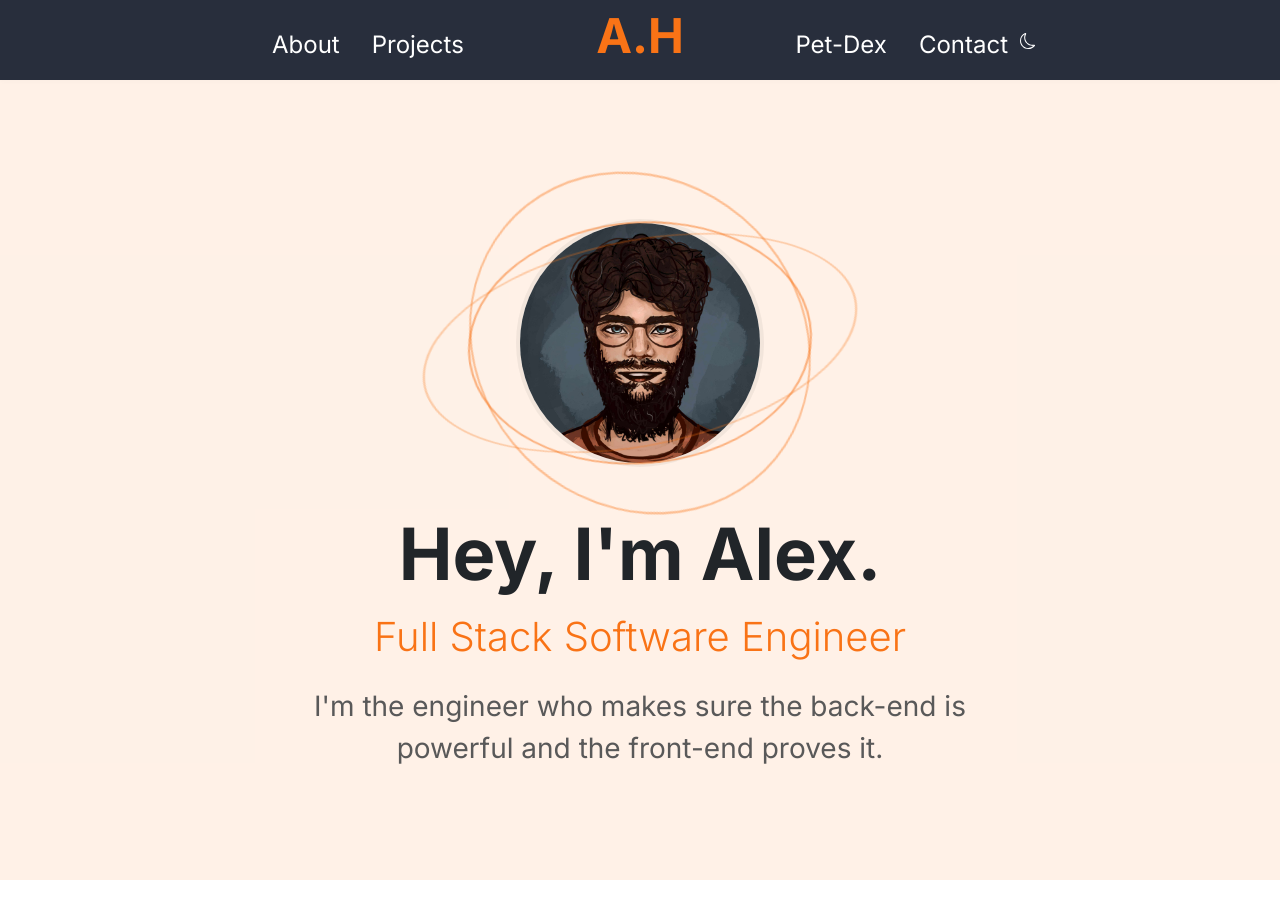
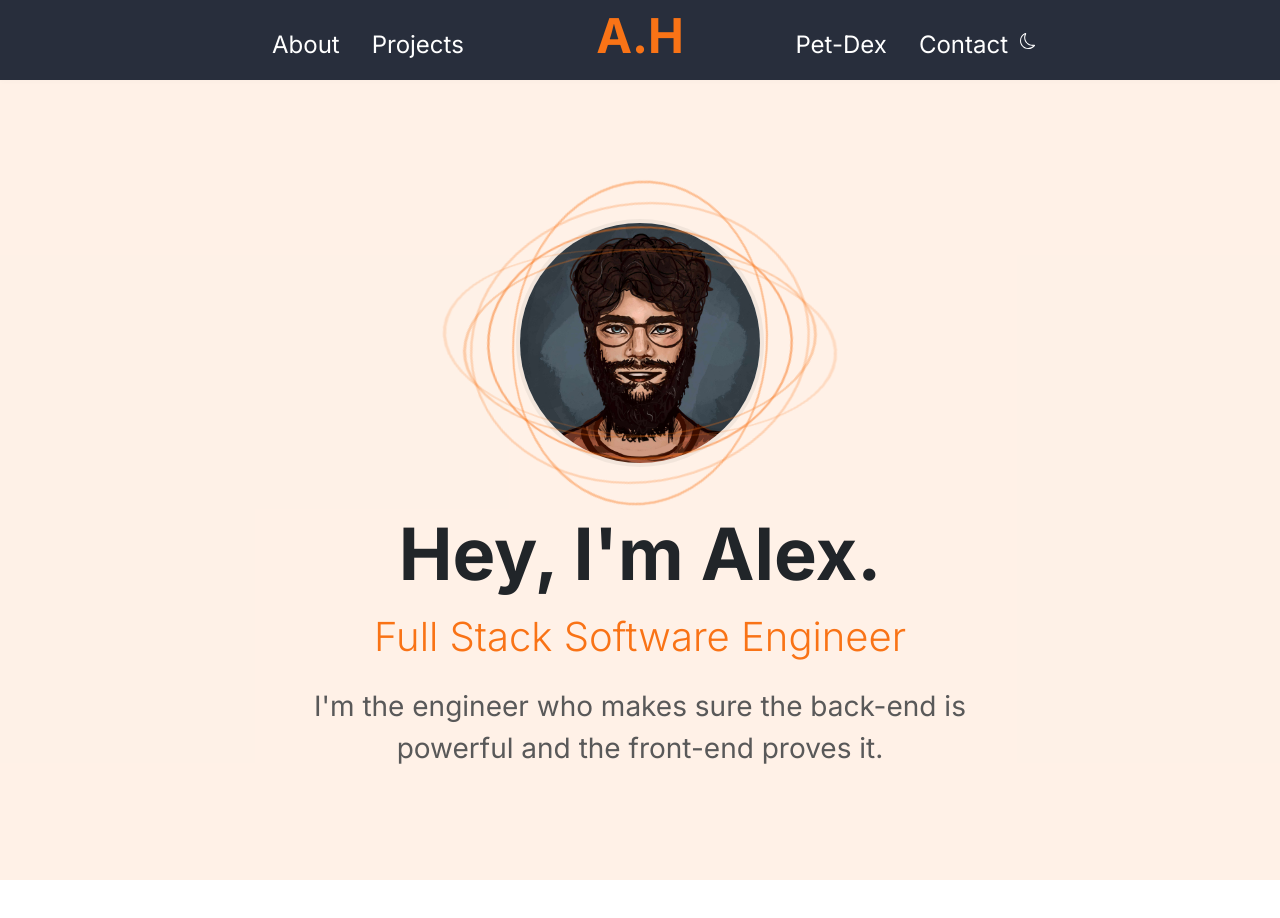
Before and after one commit to mistahoward/mistahoward.github.io, a Preact app in the folder frontend/: page / in a window 1280 px wide. Shown: the top 918 px of the page. Built offline with nearby package versions, Linux system fonts and the light colour scheme; no server answers.

Commit message:
feat: adding more rings - probably swapping to particles though...

```diff
--- a/frontend/src/components/Hero.tsx
+++ b/frontend/src/components/Hero.tsx
@@ -4,6 +4,8 @@ export const Hero = () => (
 			<div className="hero-portrait-ring ring1"></div>
 			<div className="hero-portrait-ring ring3"></div>
 			<div className="hero-portrait-ring ring4"></div>
+			<div className="hero-portrait-ring ring5"></div>
+			<div className="hero-portrait-ring ring6"></div>
 			<img src="/portrait.jpg" alt="Hand-drawn portrait of Alex" loading="lazy" />
 		</div>
 	</section>
--- a/frontend/src/main.scss
+++ b/frontend/src/main.scss
@@ -268,33 +268,53 @@ html *:not(.nav-link, .btn, .form-control, .form-select, .dropdown-menu, .modal,
 }
 
 .hero-portrait-ring.ring1 {
-	width: 320px;
-	height: 260px;
+	width: 260px;
+	height: 250px;
 	opacity: 0.5;
 	border-style: solid;
 	border-width: 2.5px;
-	transform: translate(-50%, -50%) scaleX(1.18) scaleY(0.93) rotate(-8deg);
+	transform: translate(-50%, -50%) scaleX(1.08) scaleY(0.93) rotate(-8deg);
 	animation: ring-flow1 6s ease-in-out infinite alternate;
 }
 
 .hero-portrait-ring.ring3 {
-	width: 350px;
-	height: 295px;
+	width: 255px;
+	height: 265px;
 	opacity: 0.4;
 	border-style: solid;
 	border-width: 2px;
-	transform: translate(-50%, -50%) scaleX(1.03) scaleY(1.21) rotate(34deg);
+	transform: translate(-50%, -50%) scaleX(0.92) scaleY(1.08) rotate(47deg);
 	animation: ring-flow3 8s ease-in-out infinite alternate;
 }
 
 .hero-portrait-ring.ring4 {
-	width: 380px;
-	height: 240px;
+	width: 270px;
+	height: 235px;
 	opacity: 0.3;
 	border-style: solid;
 	border-width: 2.5px;
-	transform: translate(-50%, -50%) scaleX(1.35) scaleY(0.78) rotate(-58deg);
+	transform: translate(-50%, -50%) scaleX(1.15) scaleY(0.85) rotate(-33deg);
 	animation: ring-flow4 10s ease-in-out infinite alternate;
+}
+
+.hero-portrait-ring.ring5 {
+	width: 250px;
+	height: 275px;
+	opacity: 0.25;
+	border-style: solid;
+	border-width: 2px;
+	transform: translate(-50%, -50%) scaleX(0.88) scaleY(1.15) rotate(92deg);
+	animation: ring-flow5 12s ease-in-out infinite alternate;
+}
+
+.hero-portrait-ring.ring6 {
+	width: 275px;
+	height: 245px;
+	opacity: 0.18;
+	border-style: solid;
+	border-width: 2.5px;
+	transform: translate(-50%, -50%) scaleX(1.12) scaleY(0.90) rotate(-70deg);
+	animation: ring-flow6 16s ease-in-out infinite alternate;
 }
 
 @keyframes ring-rotate {
@@ -308,23 +328,36 @@ html *:not(.nav-link, .btn, .form-control, .form-select, .dropdown-menu, .modal,
 }
 
 @keyframes ring-flow1 {
-	0% { transform: translate(-50%, -50%) scaleX(1.08) scaleY(0.93) rotate(-8deg); }
-	30% { transform: translate(-50%, -50%) scaleX(1.13) scaleY(0.89) rotate(-12deg); }
-	60% { transform: translate(-50%, -50%) scaleX(1.05) scaleY(0.97) rotate(-4deg); }
-	100% { transform: translate(-50%, -50%) scaleX(1.08) scaleY(0.93) rotate(-8deg); }
+	0% { transform: translate(-50%, -50%) scaleX(1.18) scaleY(0.93) rotate(-8deg); }
+	30% { transform: translate(-50%, -50%) scaleX(1.28) scaleY(0.85) rotate(-18deg); }
+	60% { transform: translate(-50%, -50%) scaleX(1.10) scaleY(1.01) rotate(2deg); }
+	100% { transform: translate(-50%, -50%) scaleX(1.18) scaleY(0.93) rotate(-8deg); }
 }
 
 @keyframes ring-flow3 {
-	0% { transform: translate(-50%, -50%) scaleX(1.03) scaleY(1.11) rotate(14deg); }
-	40% { transform: translate(-50%, -50%) scaleX(1.08) scaleY(1.05) rotate(10deg); }
-	70% { transform: translate(-50%, -50%) scaleX(0.98) scaleY(1.15) rotate(18deg); }
-	100% { transform: translate(-50%, -50%) scaleX(1.03) scaleY(1.11) rotate(14deg); }
+	0% { transform: translate(-50%, -50%) scaleX(1.03) scaleY(1.21) rotate(34deg); }
+	40% { transform: translate(-50%, -50%) scaleX(1.18) scaleY(1.05) rotate(20deg); }
+	70% { transform: translate(-50%, -50%) scaleX(0.98) scaleY(1.25) rotate(38deg); }
+	100% { transform: translate(-50%, -50%) scaleX(1.03) scaleY(1.21) rotate(34deg); }
 }
 
 @keyframes ring-flow4 {
-	0% { transform: translate(-50%, -50%) scaleX(1.15) scaleY(0.88) rotate(-18deg); }
-	50% { transform: translate(-50%, -50%) scaleX(1.20) scaleY(0.83) rotate(-22deg); }
-	100% { transform: translate(-50%, -50%) scaleX(1.15) scaleY(0.88) rotate(-18deg); }
+	0% { transform: translate(-50%, -50%) scaleX(1.35) scaleY(0.78) rotate(-58deg); }
+	50% { transform: translate(-50%, -50%) scaleX(1.50) scaleY(0.70) rotate(-72deg); }
+	100% { transform: translate(-50%, -50%) scaleX(1.35) scaleY(0.78) rotate(-58deg); }
+}
+
+@keyframes ring-flow5 {
+	0% { transform: translate(-50%, -50%) scaleX(1.22) scaleY(1.15) rotate(75deg); }
+	35% { transform: translate(-50%, -50%) scaleX(1.32) scaleY(1.05) rotate(60deg); }
+	80% { transform: translate(-50%, -50%) scaleX(1.10) scaleY(1.25) rotate(90deg); }
+	100% { transform: translate(-50%, -50%) scaleX(1.22) scaleY(1.15) rotate(75deg); }
+}
+
+@keyframes ring-flow6 {
+	0% { transform: translate(-50%, -50%) scaleX(1.38) scaleY(0.85) rotate(-110deg); }
+	50% { transform: translate(-50%, -50%) scaleX(1.55) scaleY(0.70) rotate(-130deg); }
+	100% { transform: translate(-50%, -50%) scaleX(1.38) scaleY(0.85) rotate(-110deg); }
 }
 
 .hero-portrait img {
```
